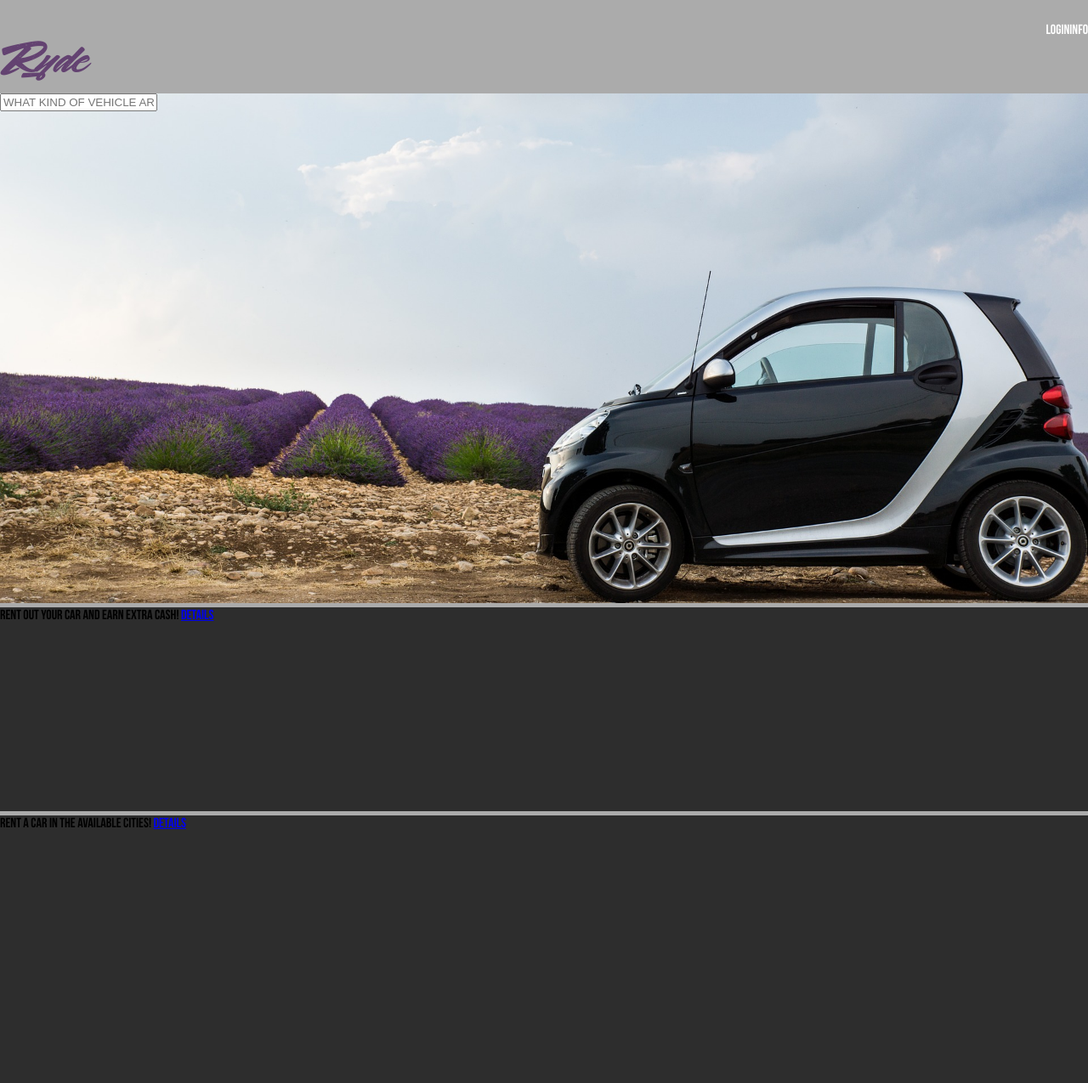
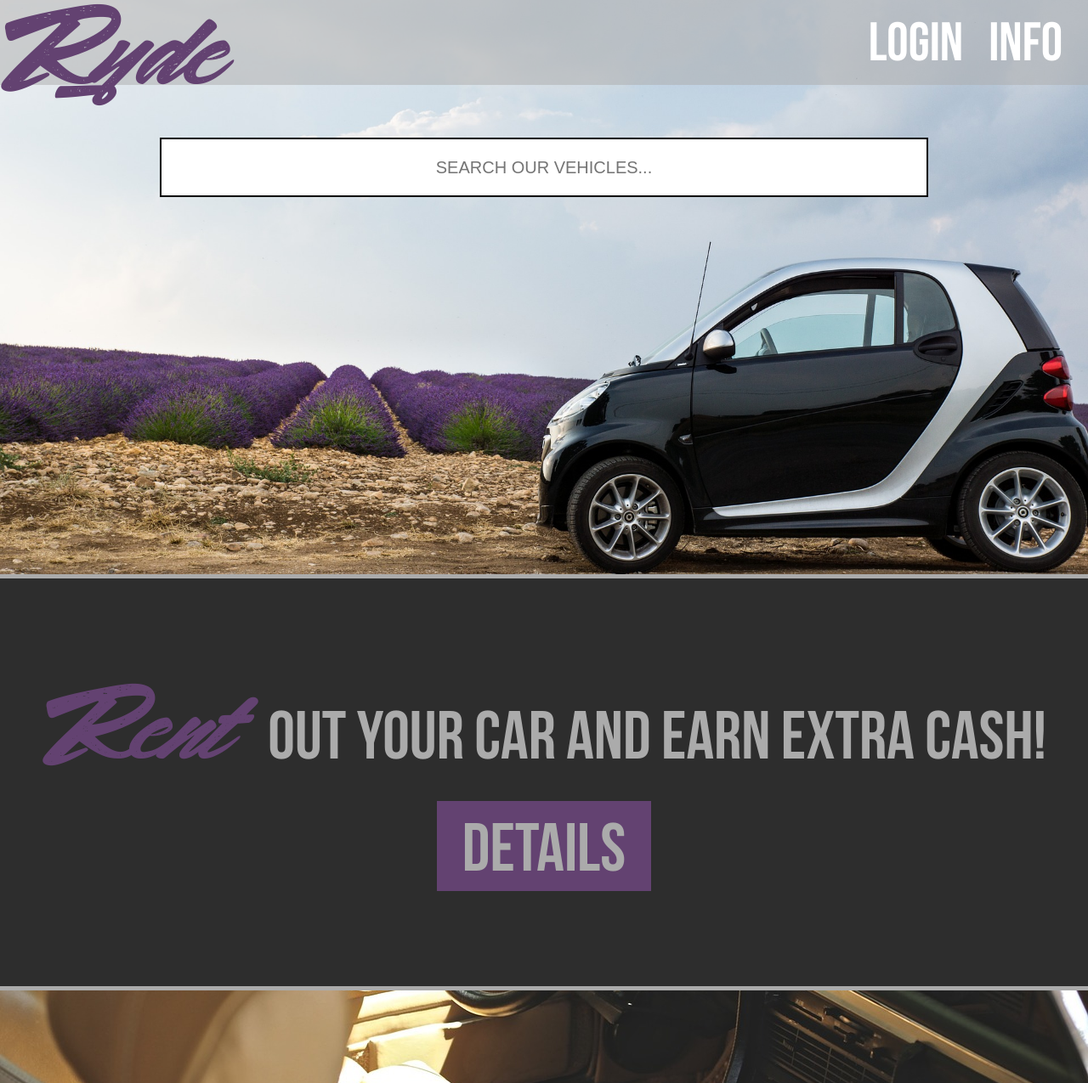
Before and after one commit to connorbkirk/ryde, a plain HTML site: page Ryde/WebContent/WEB-INF/index.html in a window 1280 px wide. Shown: the top 1275 px of the page at 85% size. Before the commit the page ends 1200 px from the top, so only its background shows below. Drawn offline with Linux system fonts and the light colour scheme.

Commit message:
Add files via upload

```diff
--- a/Ryde/WebContent/WEB-INF/index-style.css
+++ b/Ryde/WebContent/WEB-INF/index-style.css
@@ -14,18 +14,38 @@ body{
 	font-family: the-body;
 }
 
+#main{
+	background-image: url("images/lavender-1562993_1920.jpg");
+	background-repeat: no-repeat;
+	background-position: left bottom;
+	background-size: cover;
+}
+
+.logo{
+	color: #634271;
+	font-family: fancy_font, sans serif;
+	float:left;
+	font-size: 20vw;
+	text-decoration: none;
+}
+
 #nav{
-	background-color: #ABABAB;
-	height: 10vh;
-	min-height: 100px;
+	display: block;
+	background-color: rgba(171, 171, 171, 0.5);
+	height: 7vw;
+	min-height: 7vh;
+	padding-top:10px;
+	line-height: 4vw;
 
-	padding-top:10px;
 }
+
 
 #nav li{
 	float: right;
 	display: inline-block;
 	list-style-type: none;
+	font-size: 5vw;
+	padding-right: 30px;
 }
 
 #nav li a{
@@ -33,28 +53,61 @@ body{
 	color:#FFFFFF;
 }
 
-.logo{
-	float:left;
+
+#jumbotron{
+	height: 45vw;
+	min-height: 70vh;
+
+	line-height: 25vh;
+}
+
+#searchvehicles{
+	text-align:center;
+}
+
+#searchbar{
+	text-align:center;
+	height:8vh;
+	font-size:20px;
+	width:70vw;
+	border: solid 2px black;
+}
+
+.fancy{
 	color: #634271;
 	font-family: fancy_font, sans serif;
-
-	font-size: 100px;
+	font-size: 30vh;
+	padding-right: 20px;
 }
 
-#jumbotron{
-	height: 75vh;
-	background-image: url("images/lavender-1562993_1920.jpg");
+#section1{
+	height: 40vw;
+	min-height: 70vh;
+	color: #ABABAB;
+	font-size: 10vh;
+	margin-top: -10vh;
+}
+
+.center{
+	position: relative;
+  	top: 50%;
+  	transform: perspective(1px) translateY(-50%);
+  	text-align: center;
+  	overflow: hidden;
+}
+
+
+#section2{
+	height: 40vw;
+	min-height: 70vh;
+	color: #ABABAB;
+	font-size: 10vh;
+
+
+	background-image: url("images/car-690577_1280.jpg");
 	background-repeat: no-repeat;
 	background-position: left bottom;
 	background-size: cover;
-}
-
-#section1{
-	height: 30vh;
-}
-
-#section2{
-	height: 30vh;
 }
 
 hr{
@@ -63,3 +116,24 @@ hr{
 	background-color: #ABABAB;
 	border:none;
 }
+
+.valign-wrapper{
+	position: absolute;
+  	width: 100%;
+  	height: 100%;
+  	display: table;
+}
+.valign{
+	vertical-align: middle;
+}
+
+.container{
+	position: relative;
+}
+
+.button{
+	background-color: #634271;
+	padding: 10px 30px 30px 30px;
+	text-decoration: none;
+	color: #ABABAB;
+}
--- a/Ryde/WebContent/WEB-INF/index.html
+++ b/Ryde/WebContent/WEB-INF/index.html
@@ -4,13 +4,16 @@
 <html>
 
 	<head>
+
 		<link rel="stylesheet" type="text/css" href="index-style.css"/>
 		<title>Ryde</title>
 	</head>
 
 	<body>
+
+		<div id="main">
 			<div id="nav">
-			<span class="logo">Ryde</span>
+				<a href="index.html" class="logo">Ryde</a></span>
 				<ul>
 					<li><a href="#">INFO</a></li>
 					<li><a href="#">LOGIN</a></li>
@@ -18,22 +21,28 @@
 			</div>
 
 			<div id="jumbotron">
-			<input type="textfield" id="searchvehicles" placeholder="WHAT KIND OF VEHICLE ARE YOU LOOKING FOR?"/>
+				<form id="searchvehicles">
+					<input type="textfield" id="searchbar" placeholder="SEARCH OUR VEHICLES..."/>
+				</form>
+			</div>
 		</div>
 
 		<hr/>
 
 		<div id="section1">
-			<span class="fancy">Rent</span> out your car and earn extra cash!
-			<a href="#" class="button">Details</a>
+			<div class="center"><span class="fancy">Rent</span> out your car and earn extra cash!<br/>
+			<a href="#" class="button">Details</a></div>
 		</div>
 
 		<hr/>
 
 		<div id="section2">
-			<span class="fancy">Rent</span> a car in the available cities!
-			<a href="#" class="button">Details</a>
+			<div class="center"><span class="fancy">Rent</span> a car in the available cities!<br/>
+			<a href="#" class="button">Details</a></div>
 		</div>
 
+		<hr/>
+
+		&copy;2016 Ryde
 	</body>
 </html>
```
Lines whose indentation alone changed are shown as unchanged.
